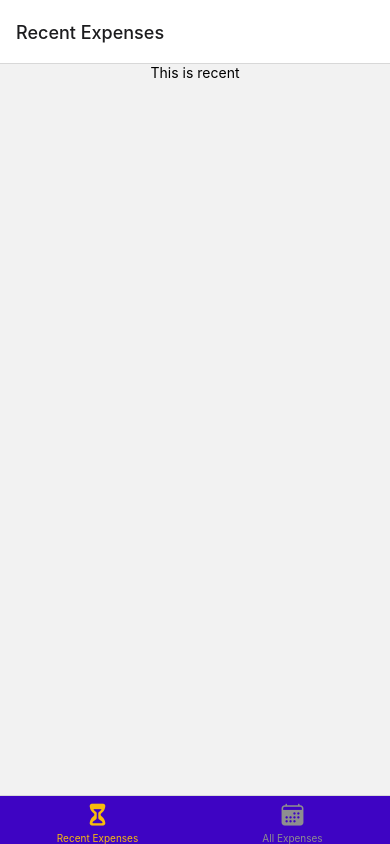
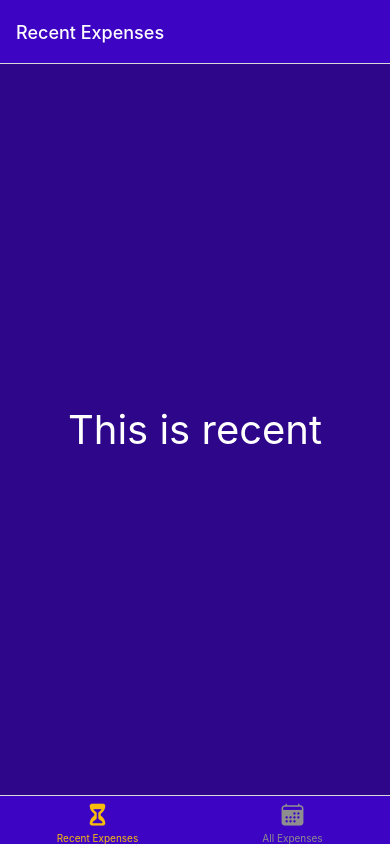
Before and after one commit to aadil42/react-native-expense-tracker, a React Native app: screen /recentScreen in a window 390 px wide. Built offline with nearby package versions, Linux system fonts and the light colour scheme.

Commit message:
make body of both screen darkblue

```diff
--- a/App.js
+++ b/App.js
@@ -16,13 +16,19 @@ export default function App() {
   return (
     <>
     <StatusBar style="light" />
-    <NavigationContainer>
+    <NavigationContainer
+    >
       <Tab.Navigator
       screenOptions={{
         tabBarActiveTintColor: GlobalStyles.colors.accent500,
         tabBarStyle: {
           backgroundColor: GlobalStyles.colors.primary500,
-        }
+        },
+        headerStyle: {
+          backgroundColor: GlobalStyles.colors.primary500
+        },
+        headerTintColor: "white",
+
       }}
       >
         <Tab.Screen
--- a/screens/AllExpenses.js
+++ b/screens/AllExpenses.js
@@ -4,7 +4,7 @@ import { GlobalStyles } from "../constants/styles";
 const AllExpenses = () => {
     return (
         <View style={styles.container}>
-            <Text style={styles.container}>
+            <Text style={styles.text}>
                 This is all Expense
             </Text>
         </View>
@@ -16,9 +16,10 @@ const styles = StyleSheet.create({
         flex: 1,
         justifyContent: "center",
         alignItems: "center",
+        backgroundColor: GlobalStyles.colors.primary700
     },
     text: {
-        color: GlobalStyles.colors.primary50,
+        color: "white",
         fontSize: GlobalStyles.fonts.sizeL
     }
 });
--- a/screens/RecentExpenses.js
+++ b/screens/RecentExpenses.js
@@ -4,7 +4,7 @@ import { GlobalStyles } from "../constants/styles";
 const RecentExpenses = () => {
     return (
         <View style={styles.container}>
-            <Text style={styles.container}>
+            <Text style={styles.text}>
                 This is recent
             </Text>
         </View>
@@ -16,9 +16,10 @@ const styles = StyleSheet.create({
         flex: 1,
         justifyContent: "center",
         alignItems: "center",
+        backgroundColor: GlobalStyles.colors.primary700
     },
     text: {
-        color: GlobalStyles.colors.primary50,
+        color: "white",
         fontSize: GlobalStyles.fonts.sizeL
     }
 });
```
